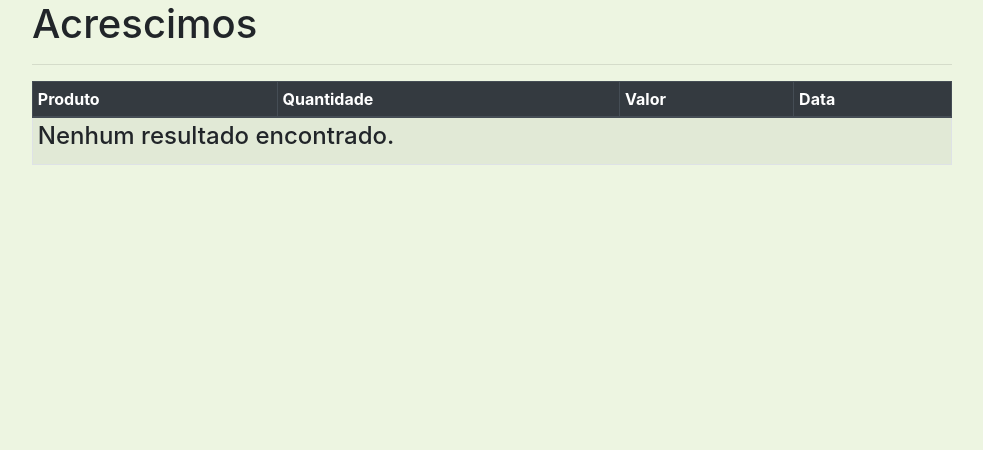
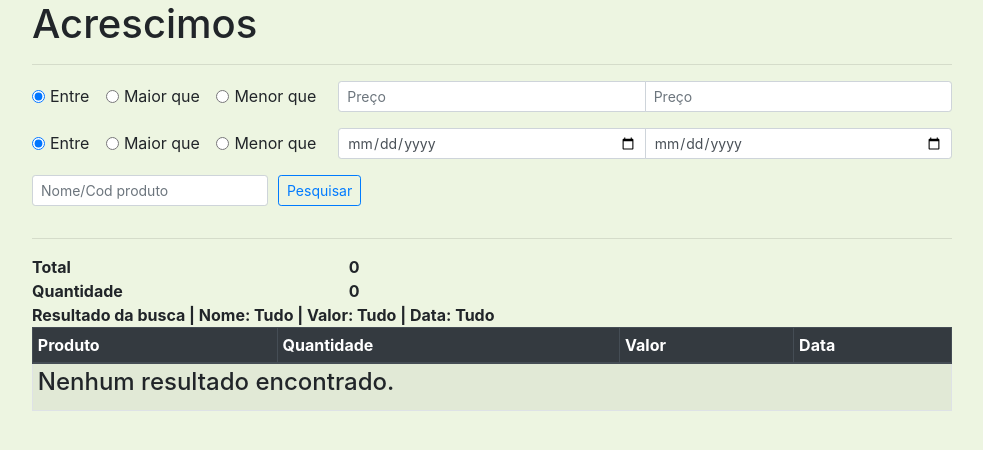
Before and after one commit to vitornr7/estoque-django, a Django app: page /listar_compras_central/ in a window 1280 px wide. Shown: the part 56-506 px from the top of the page, without its empty margins (148-1131 px from the left). Run offline with Django 3.2, Linux system fonts and the light colour scheme; the visitor is signed in with stand-in values (Sample User, id 1); data that the repository does not hold is empty; some libraries are stand-ins or nearby versions.

Commit message:
busca compras central

```diff
--- a/estoque/templates/estoque/listar_compras_central.html
+++ b/estoque/templates/estoque/listar_compras_central.html
@@ -7,6 +7,41 @@
 <h1>Acrescimos</h1>
 
 <hr>
+
+<form class="form-group" method="GET" action="{% url 'estoque:listar_compras_central' %}">
+    {% include 'estoque/pesquisa/precos.html' %}
+    {% include 'estoque/pesquisa/datas.html' %}
+    <div class="form-row align-items-center">
+        {% include 'estoque/pesquisa/produto.html' %}
+        <div class="form-group col">
+            <button class="btn btn-outline-primary btn-sm" type="submit">Pesquisar</button>
+        </div>
+    </div>
+</form>
+
+<hr>
+
+<strong>
+    <div class="row">
+        <div class="col-4">Total</div>
+        <div class="col-8">{{ info.valor }}</div>
+    </div>
+    <div class="row">
+        <div class="col-4">Quantidade</div>
+        <div class="col-8">{{ info.qtd }}</div>
+    </div>
+</strong>
+
+<div class="row align-items-center">
+    <div class="col-auto">
+        <strong>
+            Resultado da busca
+            {% include 'estoque/pesquisa/pesq_produto.html' %}
+            {% include 'estoque/pesquisa/pesq_preco.html' %}
+            {% include 'estoque/pesquisa/pesq_data.html' %}
+        </strong>
+    </div>
+</div>
 
 <table class="table table-striped table-bordered table-sm">
     <thead class="thead-dark">
@@ -51,14 +86,14 @@
     </li>
 
     {% if compras.has_previous %}
-    <li class="page-item"><a class="page-link" href="?page={{ compras.previous_page_number }}">Anterior</a>
+    <li class="page-item"><a class="page-link" href="?opcao_valor={{ request.GET.opcao_valor }}&valor1={{ request.GET.valor1 }}&valor2={{ request.GET.valor2 }}&opcao_data={{ request.GET.opcao_data }}&d1={{ request.GET.d1 }}&d2={{ request.GET.d2 }}&nome_produto={{ request.GET.nome_produto }}&nome_empresa={{ request.GET.nome_empresa }}&page={{ compras.previous_page_number }}">Anterior</a>
     </li>
     {% else %}
     <li class="page-item disabled"><span class="page-link">Anterior</span></li>
     {% endif %}
 
     {% if compras.has_next %}
-    <li class="page-item"><a class="page-link" href="?page={{ compras.next_page_number }}">Proxima</a>
+    <li class="page-item"><a class="page-link" href="?opcao_valor={{ request.GET.opcao_valor }}&valor1={{ request.GET.valor1 }}&valor2={{ request.GET.valor2 }}&opcao_data={{ request.GET.opcao_data }}&d1={{ request.GET.d1 }}&d2={{ request.GET.d2 }}&nome_produto={{ request.GET.nome_produto }}&nome_empresa={{ request.GET.nome_empresa }}&page={{ compras.next_page_number }}">Proxima</a>
     </li>
     {% else %}
     <li class="page-item disabled"><span class="page-link">Proxima</span></li>
@@ -67,7 +102,6 @@
 </ul>
 {% endif %}
 
-
 {% endif %}
 
 {% endblock %}
--- a/estoque/views.py
+++ b/estoque/views.py
@@ -452,11 +452,43 @@ def listar_vendas(request):
 def listar_compras_central(request):
     if request.user.is_superuser:
         page = request.GET.get('page', 1)
+        nome_produto = request.GET.get('nome_produto')
+        d1 = request.GET.get('d1')
+        d2 = request.GET.get('d2')
+        opcao_data = request.GET.get('opcao_data')
+        valor1 = request.GET.get('valor1')
+        valor2 = request.GET.get('valor2')
+        opcao_valor = request.GET.get('opcao_valor')
+
+        if valor1:
+            valor1 = float(valor1)
+        if valor2:
+            valor2 = float(valor2)
+
+        valor = qtd = 0
+        data1, data2 = converter_data(opcao_data, d1, d2)
 
         compras = ComprasCentral.objects.all()
 
+        if nome_produto:
+            compras = compras.filter(Q(produto__nome__icontains=nome_produto) | Q(produto__codigo__icontains=nome_produto))
+
+        if compras:
+            compras = filtrar_data(compras, opcao_data, data1, data2)
+            if compras:
+                compras = filtrar_valor(compras, opcao_valor, valor1, valor2)
+                if compras:
+                    valor, qtd = get_info(compras)
+
+        info = {
+            'valor': valor,
+            'qtd': qtd,
+            'data1': data1,
+            'data2': data2,
+        }
+
         compras = paginar(compras, page, 3)
 
-        return render(request, 'estoque/listar_compras_central.html', {'compras': compras})
+        return render(request, 'estoque/listar_compras_central.html', {'compras': compras, 'info': info})
 
     return render(request, 'estoque/listar_compras_central.html')
```
